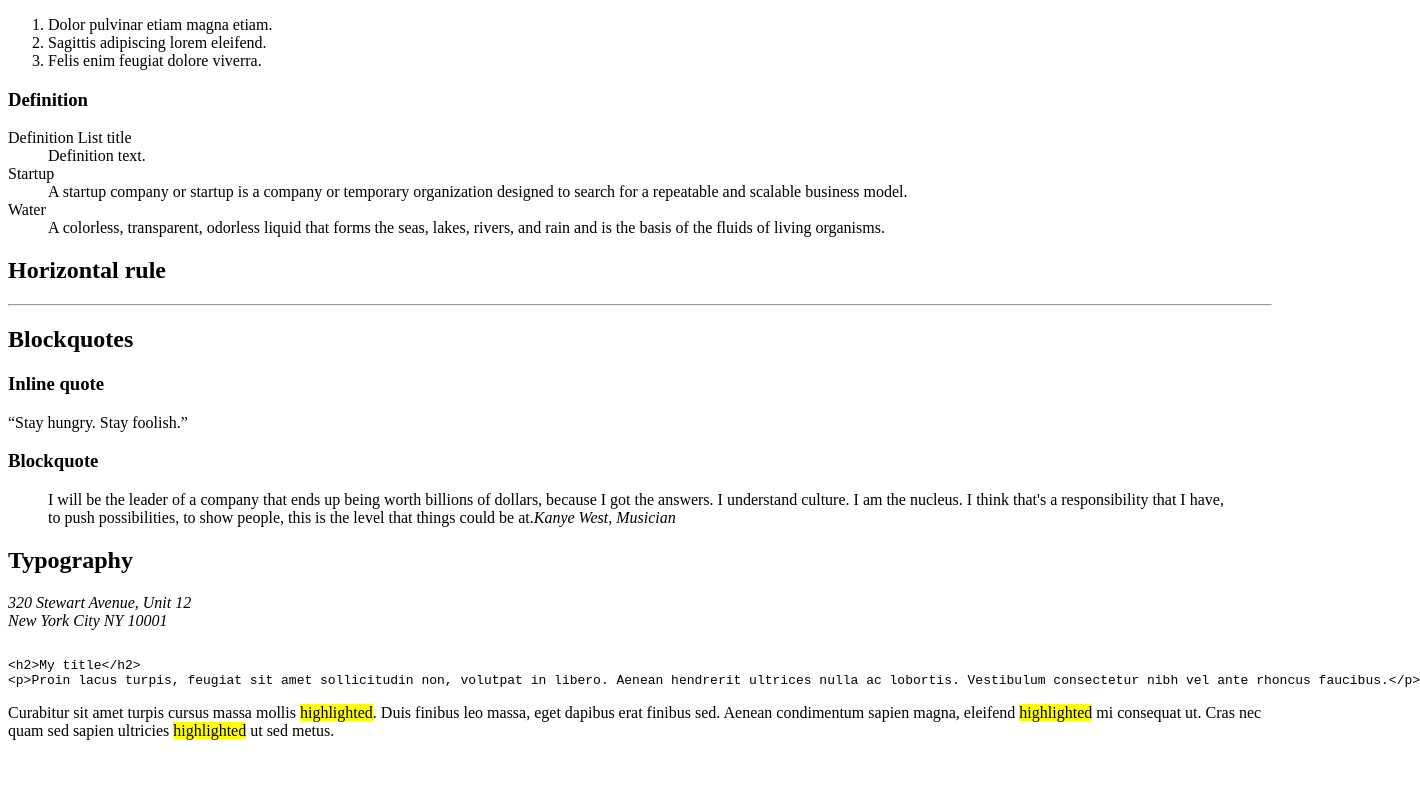
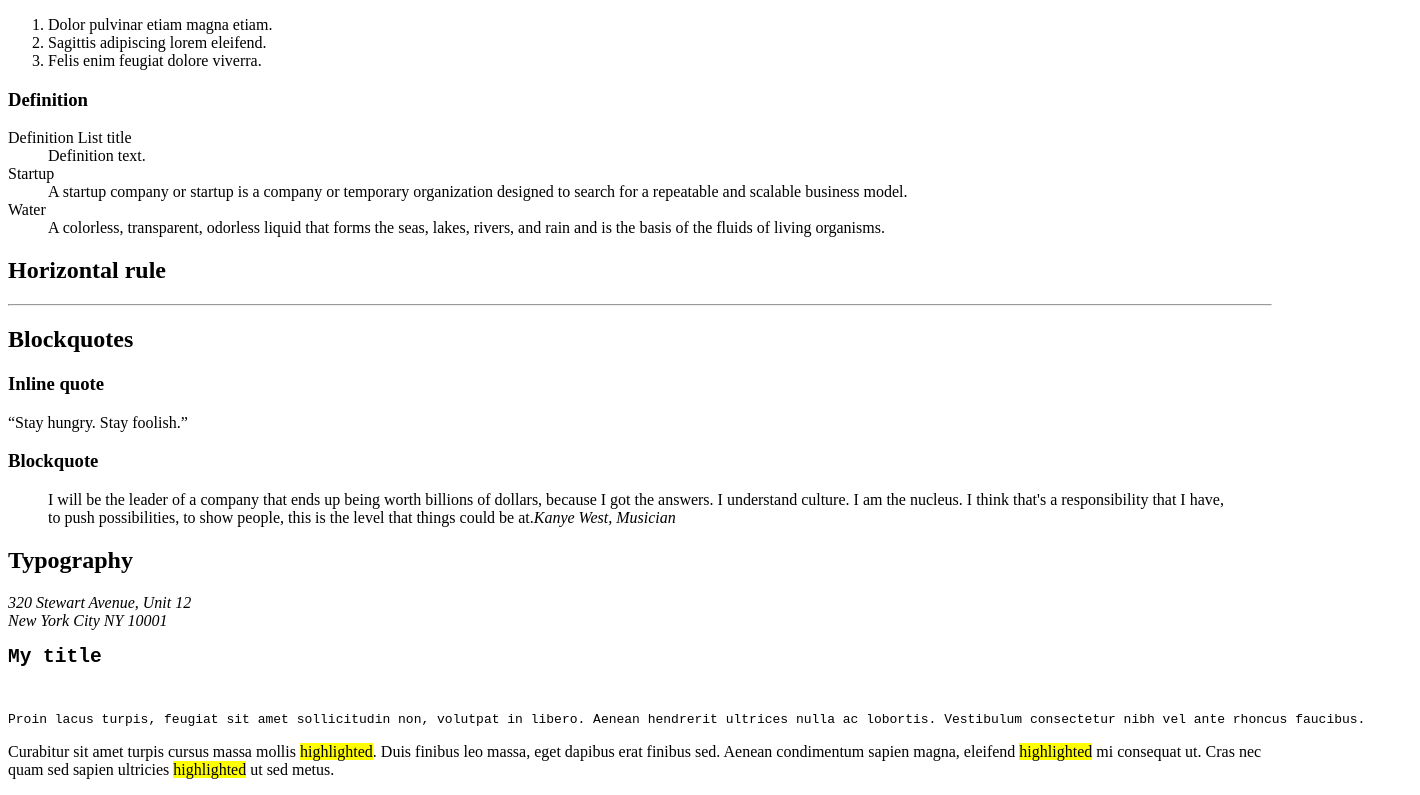
Before and after one commit to Gerdia0117/holbertonschool-web_front_end, a plain HTML site: page html_advanced/32-styleguide.html in a window 1280 px wide. Shown: the part 691-1486 px from the top of the page, 1420 px wide, since content can reach past the window. Before the commit the page ends 1447 px from the top, so only its background shows below. Drawn offline with Linux system fonts and the light colour scheme.

Commit message:
Fix 32-styleguide.html: use actual h2 and p tags inside code block

```diff
--- a/html_advanced/32-styleguide.html
+++ b/html_advanced/32-styleguide.html
@@ -89,10 +89,8 @@
 </header>
 <div><address>320 Stewart Avenue, Unit 12<br>New York City NY 10001</address></div>
 <div>
-<pre><code>
-&lt;h2&gt;My title&lt;/h2&gt;
-&lt;p&gt;Proin lacus turpis, feugiat sit amet sollicitudin non, volutpat in libero. Aenean hendrerit ultrices nulla ac lobortis. Vestibulum consectetur nibh vel ante rhoncus faucibus.&lt;/p&gt;
-</code></pre>
+<pre><code><h2>My title</h2>
+<p>Proin lacus turpis, feugiat sit amet sollicitudin non, volutpat in libero. Aenean hendrerit ultrices nulla ac lobortis. Vestibulum consectetur nibh vel ante rhoncus faucibus.</p></code></pre>
 </div>
 <div>
 <p>Curabitur sit amet turpis cursus massa mollis <mark>highlighted</mark>. Duis finibus leo massa, eget dapibus erat finibus sed. Aenean condimentum sapien magna, eleifend <mark>highlighted</mark> mi consequat ut. Cras nec quam sed sapien ultricies <mark>highlighted</mark> ut sed metus.</p>
```
